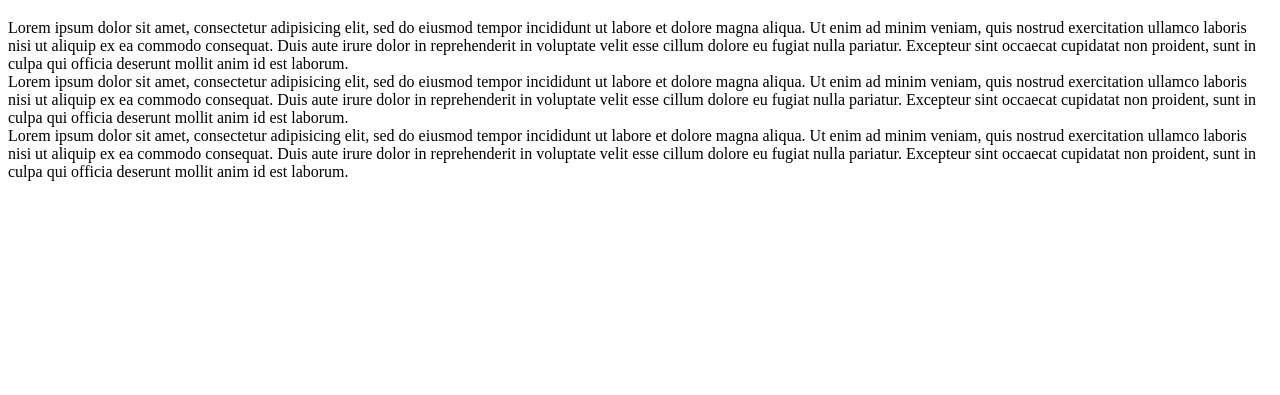
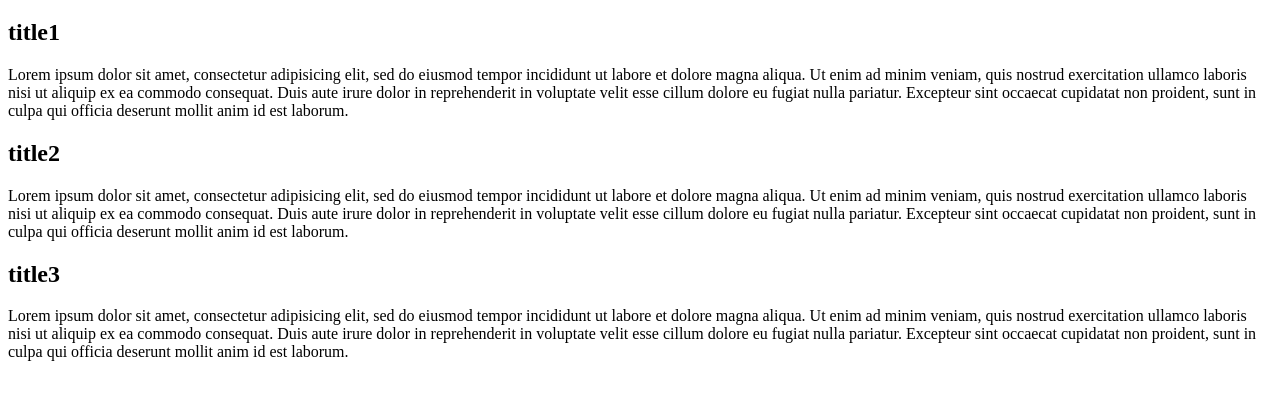
Before and after one commit to h20190063/mod2, a plain HTML site: page index.html in a window 1280 px wide. Shown: the part 61-456 px from the top of the page. Drawn offline with Linux system fonts and the light colour scheme.

Commit message:
4th commit

```diff
--- a/index.html
+++ b/index.html
@@ -8,6 +8,7 @@
 	<h1> Menu </h1>
 
 	<section>
+		<h2> title1 </h2>
 		Lorem ipsum dolor sit amet, consectetur adipisicing elit, sed do eiusmod
 		tempor incididunt ut labore et dolore magna aliqua. Ut enim ad minim veniam,
 		quis nostrud exercitation ullamco laboris nisi ut aliquip ex ea commodo
@@ -17,6 +18,7 @@
 	</section>
 
 	<section>
+		<h2> title2 </h2>
 		Lorem ipsum dolor sit amet, consectetur adipisicing elit, sed do eiusmod
 		tempor incididunt ut labore et dolore magna aliqua. Ut enim ad minim veniam,
 		quis nostrud exercitation ullamco laboris nisi ut aliquip ex ea commodo
@@ -26,6 +28,7 @@
 	</section>
 
 	<section>
+		<h2> title3 </h2>
 		Lorem ipsum dolor sit amet, consectetur adipisicing elit, sed do eiusmod
 		tempor incididunt ut labore et dolore magna aliqua. Ut enim ad minim veniam,
 		quis nostrud exercitation ullamco laboris nisi ut aliquip ex ea commodo
```
